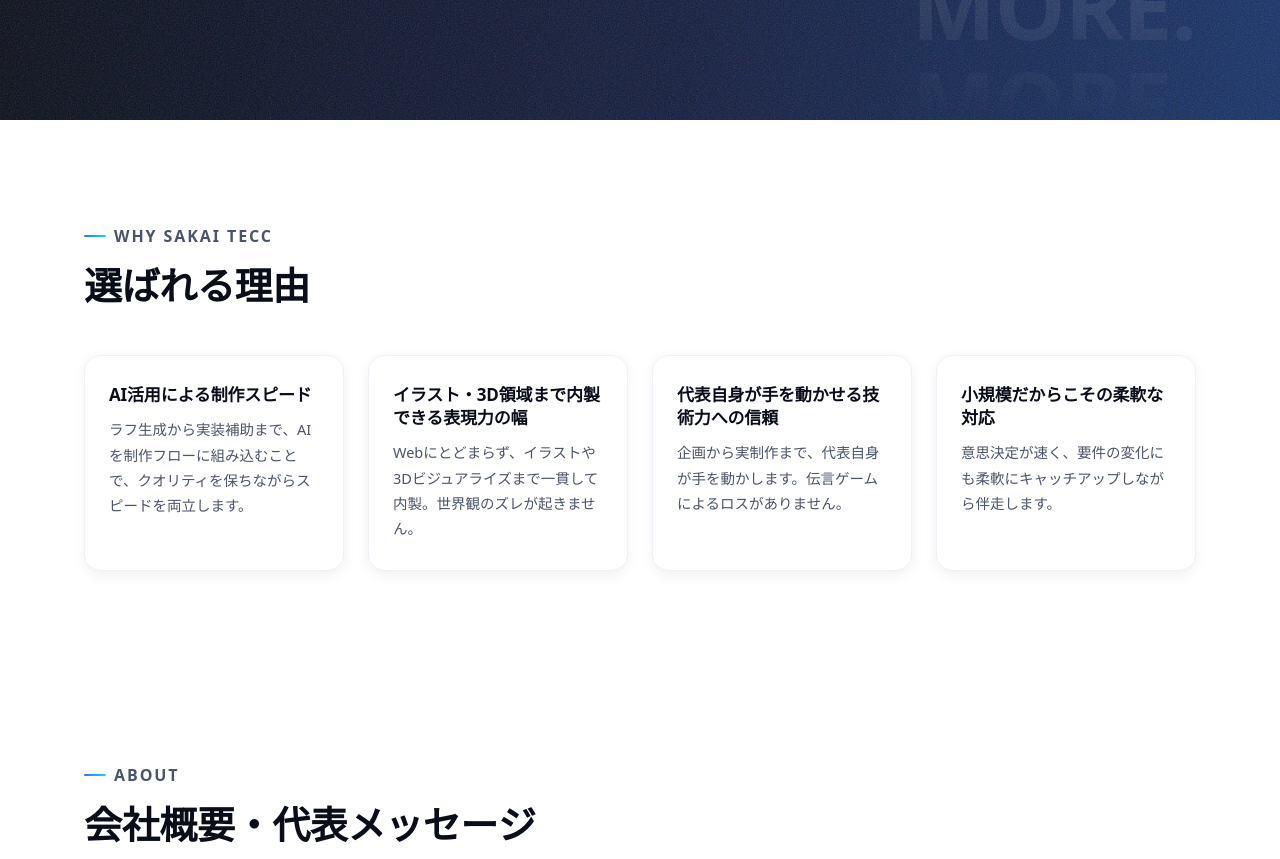
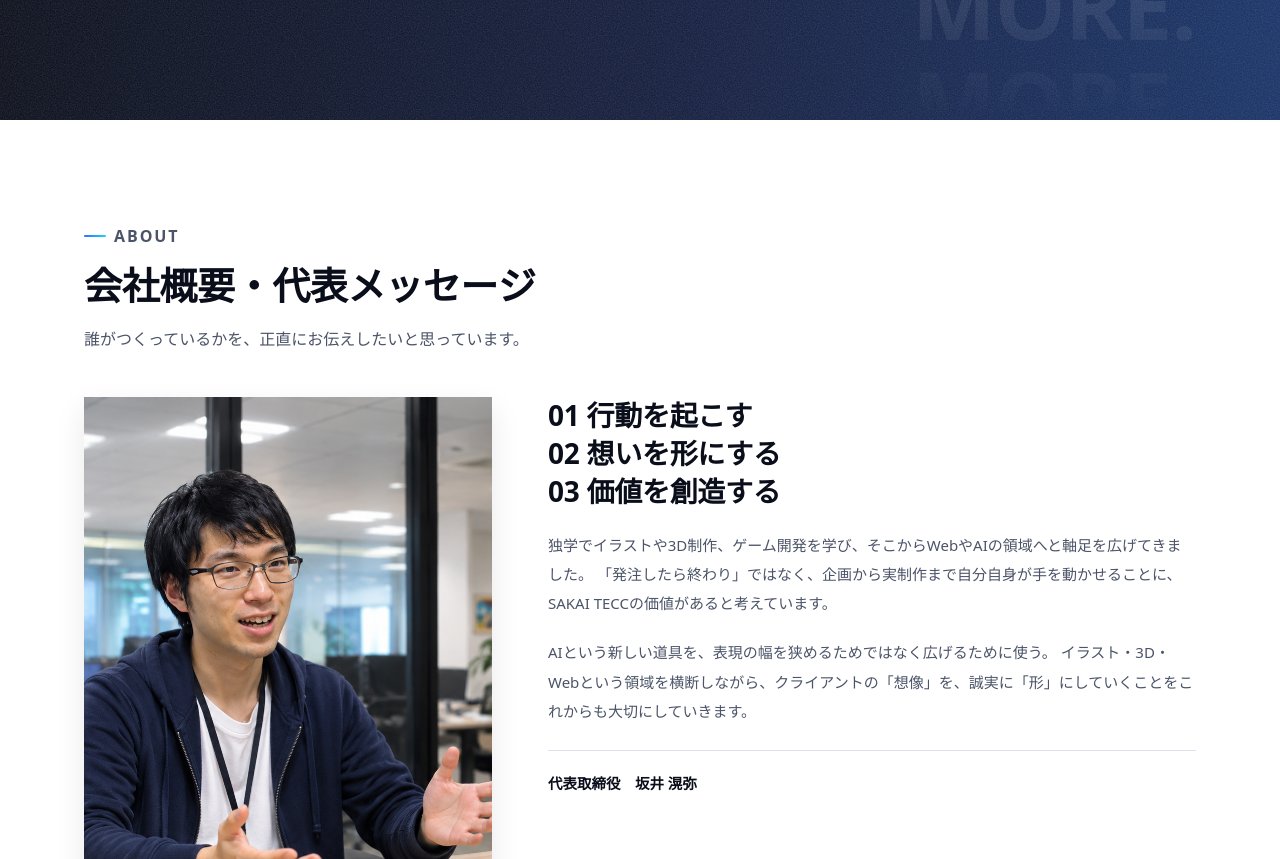
Before and after one commit to xwasabimotix/xwasabimotix.github.io, a React (Vite) app in the folder client/: page / in a window 1280 px wide. Shown: the part 680-1539 px from the top of the page. Built offline with nearby package versions, Linux system fonts and the light colour scheme.

Commit message:
Remove WHY SAKAI TECC / reasons section

```diff
--- a/client/src/pages/Top.jsx
+++ b/client/src/pages/Top.jsx
@@ -16,25 +16,6 @@ import './Top.css'
 import './Service.css'
 import './Works.css'
 import './About.css'
-
-const REASONS = [
-  {
-    title: 'AI活用による制作スピード',
-    desc: 'ラフ生成から実装補助まで、AIを制作フローに組み込むことで、クオリティを保ちながらスピードを両立します。',
-  },
-  {
-    title: 'イラスト・3D領域まで内製できる表現力の幅',
-    desc: 'Webにとどまらず、イラストや3Dビジュアライズまで一貫して内製。世界観のズレが起きません。',
-  },
-  {
-    title: '代表自身が手を動かせる技術力への信頼',
-    desc: '企画から実制作まで、代表自身が手を動かします。伝言ゲームによるロスがありません。',
-  },
-  {
-    title: '小規模だからこその柔軟な対応',
-    desc: '意思決定が速く、要件の変化にも柔軟にキャッチアップしながら伴走します。',
-  },
-]
 
 const STATS = [
   { value: 109, decimals: 0, suffix: '', label: '制作実績数', icon: 'arrow' },
@@ -87,27 +68,6 @@ export default function Top() {
     <>
       {/* ファーストビュー */}
       <Hero />
-
-      {/* 選ばれる理由 */}
-      {/* 波の演出を一時停止中: className に section--wave-top を戻せば復活 */}
-      <section className="section">
-        <div className="container">
-          <div className="section-head">
-            <p className="eyebrow">WHY SAKAI TECC</p>
-            <h2>
-              <FlyInText as="span" text="選ばれる理由" />
-            </h2>
-          </div>
-          <div className="grid reasons-grid">
-            {REASONS.map((r) => (
-              <div className="card reason-card" key={r.title}>
-                <h3>{r.title}</h3>
-                <p>{r.desc}</p>
-              </div>
-            ))}
-          </div>
-        </div>
-      </section>
 
       {/* ABOUT */}
       <section className="section" id="about">
```
